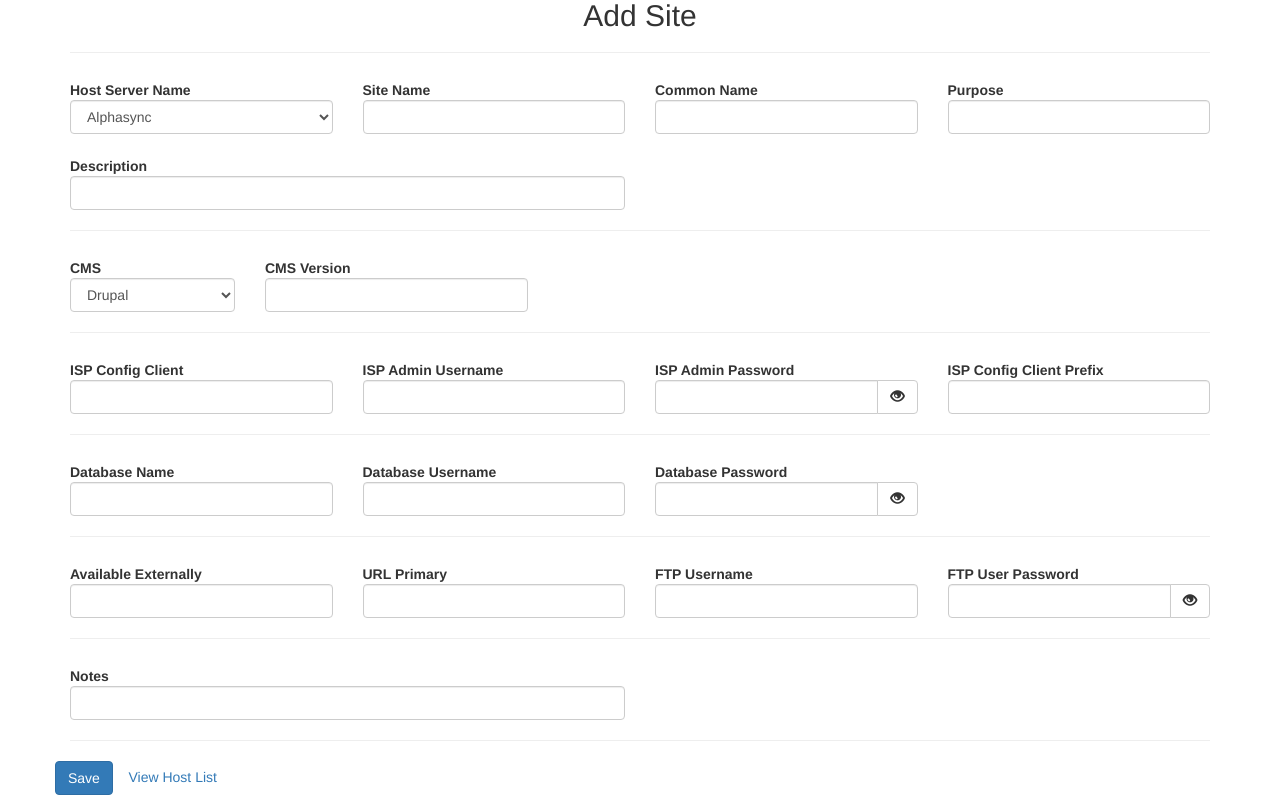
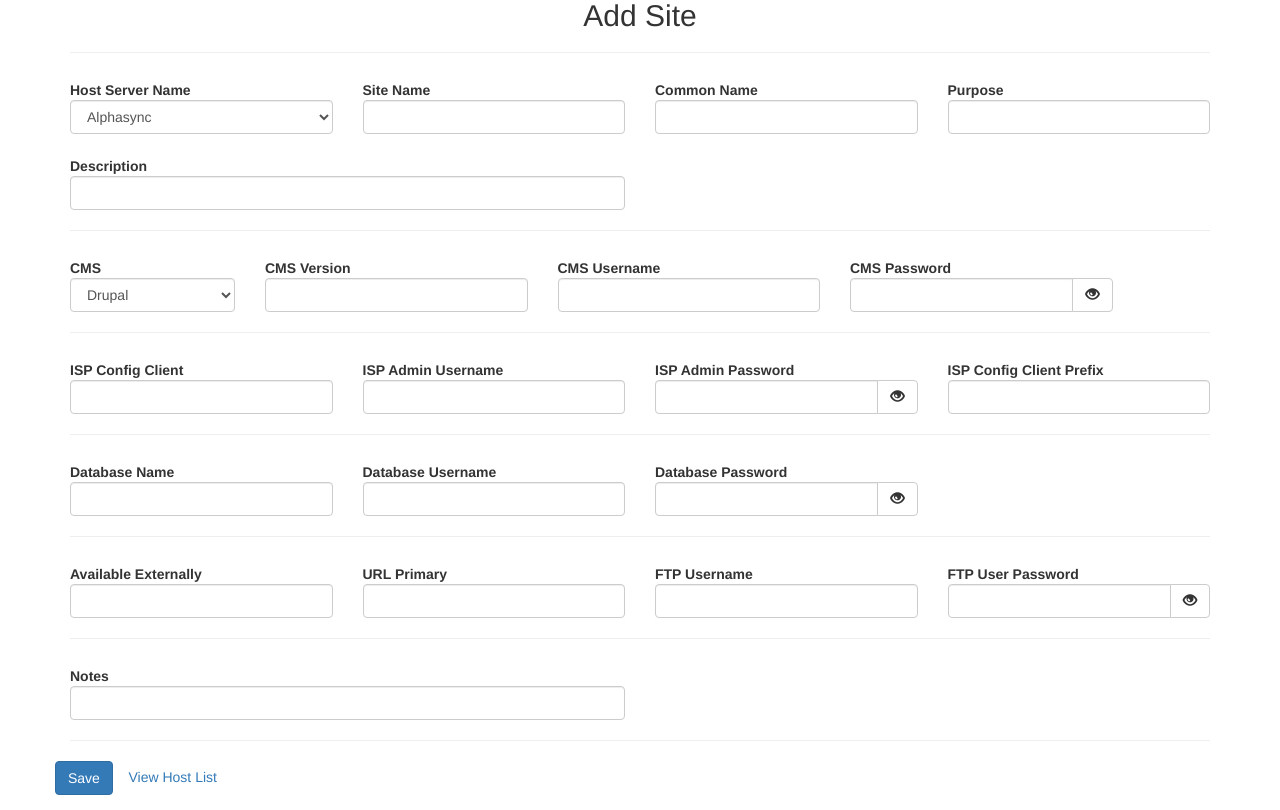
Before and after one commit to CarlRonquillo/server_tracking, a CodeIgniter app: page /database/index.php/home/add_web/1 in a window 1280 px wide. Shown: the part 93-903 px from the top of the page. Run offline with CodeIgniter, Linux system fonts and the light colour scheme; data comes from the database, SQL or seed files in the repository; some libraries are stand-ins or nearby versions.

Commit message:
Add CMS username and password

```diff
--- a/application/views/add_web.php
+++ b/application/views/add_web.php
@@ -80,6 +80,23 @@
 						<?php echo form_input(['type' => 'text','name' => 'CMSVersion', 'class' => 'form-control',
 							'autocomplete' => 'off']); ?>
 						<span> <?php echo form_error('CMSVersion') ?> </span>
+					</div>
+					<div class="form-group col-md-3" style="margin: auto;">
+						<label for="CMSUsername" class="control-label">CMS Username</label>
+						<?php echo form_input(['type' => 'text','name' => 'CMSUsername', 'class' => 'form-control',
+							'autocomplete' => 'off']); ?>
+						<span> <?php echo form_error('CMSUsername') ?> </span>
+					</div>
+					<div class="form-group col-md-3" style="margin: auto;">
+						<label for="CMSPassword" class="control-label">CMS Password</label>
+						<div class="input-group">
+						<?php echo form_input(['type' => 'password','name' => 'CMSPassword', 'class' => 'form-control',
+							'autocomplete' => 'off','id' => 'CMSPassword','aria-describedby' => 'basic-addon2']); ?>
+						<span class="input-group-btn">
+	        				<button class="btn btn-default" type="button" id="btnCMSPassword" onmousedown="mouseDown('btnCMSPassword','CMSPassword')" onmouseup="mouseUp('btnCMSPassword','CMSPassword')"><i class='glyphicon glyphicon-eye-open'></i></button>
+	      				</span>
+						</div>
+						<span> <?php echo form_error('CMSPassword') ?> </span>
 					</div>
 				</div>
 				<hr>
```
Also changed, not shown: application/views/update_web.php (+17 -0 lines).
